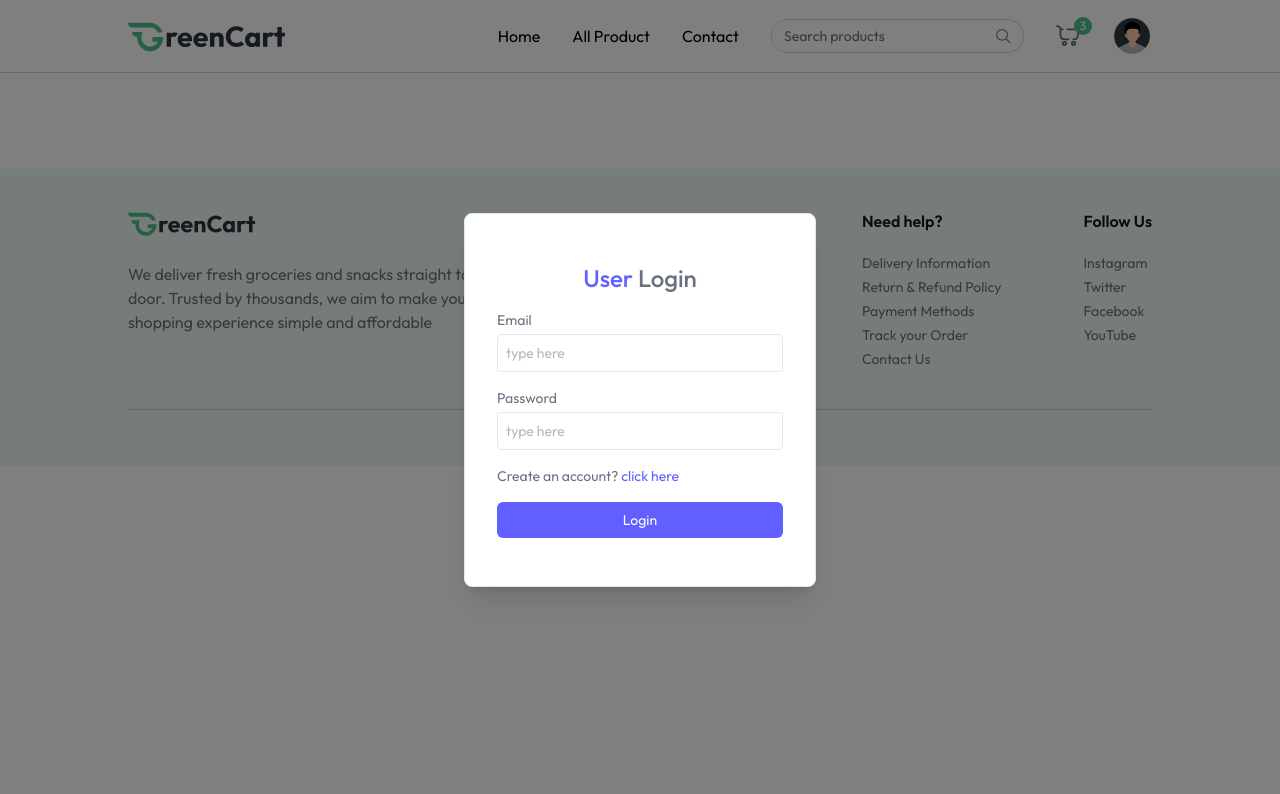
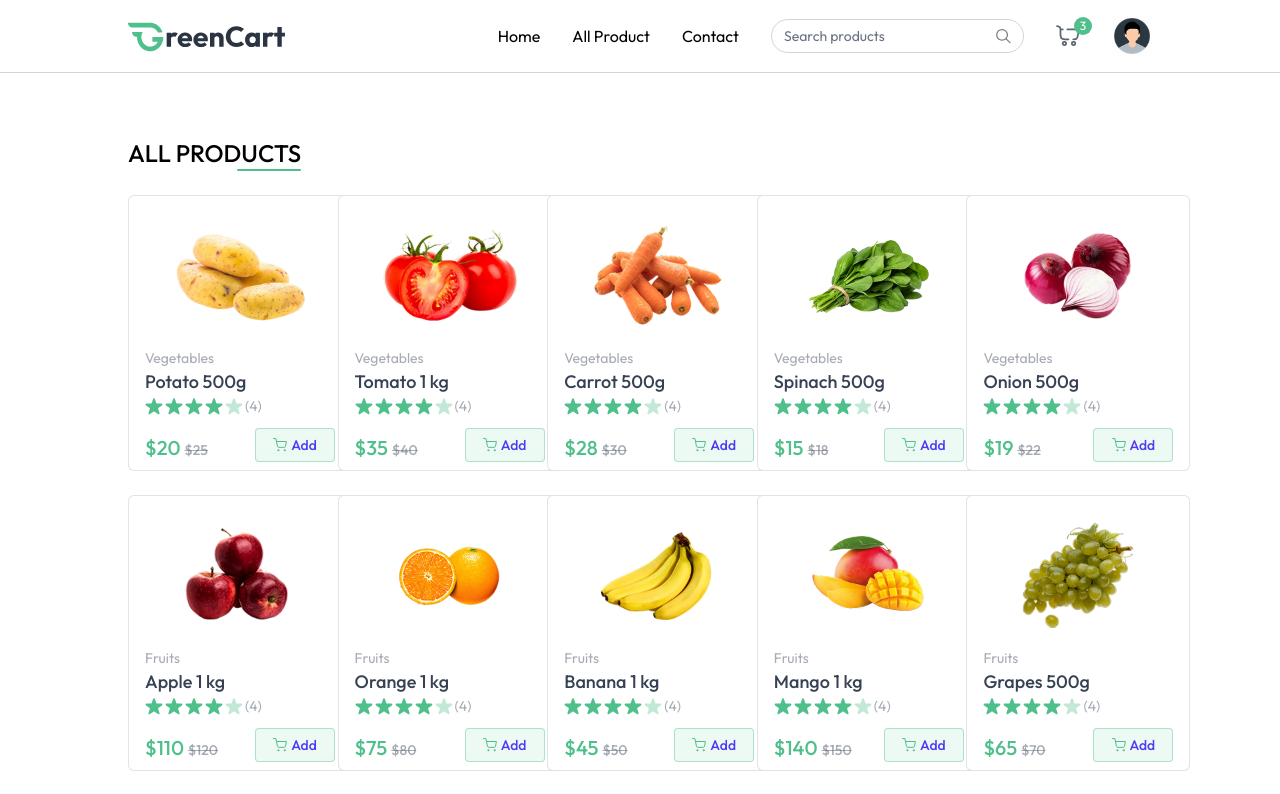
Before and after one commit to Zohirul-Islam/grocery-shope-with-reactjs-and-nodejs, a React app in the folder frontend/: page /products in a window 1280 px wide. Shown: the top 794 px of the page. Built offline with nearby package versions, Linux system fonts and the light colour scheme; the HTML template or start-up script is replaced by a standard one.

Commit message:
all products page done with search

```diff
--- a/frontend/src/App.jsx
+++ b/frontend/src/App.jsx
@@ -8,6 +8,7 @@
 import Footer from "./components/Footer";
 import Login from "./components/Login";
 import { useAppContext } from "./context/AppContext";
+import Allproducts from "./pages/Allproducts";
 
 const App = () => {
   const { showUserLogin } = useAppContext();
@@ -28,6 +29,7 @@
       <div className={`${isSellerPath ? '':'px-6 md:px-16 lg:px-24 xl:px-32'}`}>
         <Routes>
           <Route path="/" element={<Home/>} />
+          <Route path="/products" element={<Allproducts/>} />
         </Routes>
       </div>
       {!isSellerPath && <Footer/>}
--- a/frontend/src/components/Login.jsx
+++ b/frontend/src/components/Login.jsx
@@ -6,12 +6,20 @@
   const [name, setName] = React.useState("");
   const [email, setEmail] = React.useState("");
     const [password, setPassword] = React.useState("");
-    const { setShowUserLogin } = useAppContext();
+    const { setShowUserLogin,setUser } = useAppContext();
+    const submitHandler = (event) => {
+        event.preventDefault();
+        setUser({
+            email: "test@gmail.com",
+            name:"test1"
+        })
+        setShowUserLogin(false)
+    }
   return (
     <div onClick={()=>setShowUserLogin(false)} className="fixed top-0 left-0 bottom-0 right-0 z-30 items-center flex text-sm text-gray-600 bg-black/50">
-      <form className="flex flex-col gap-4 m-auto items-start p-8 py-12 w-80 sm:w-[352px] text-gray-500 rounded-lg shadow-xl border border-gray-200 bg-white">
+      <form onSubmit={submitHandler} onClick={(e)=>e.stopPropagation()} className="flex flex-col gap-4 m-auto items-start p-8 py-12 w-80 sm:w-[352px] text-gray-500 rounded-lg shadow-xl border border-gray-200 bg-white">
         <p className="text-2xl font-medium m-auto">
-          <span className="text-indigo-500">User</span>{" "}
+          <span className="text-primary">User</span>{" "}
           {state === "login" ? "Login" : "Sign Up"}
         </p>
         {state === "register" && (
@@ -21,7 +29,7 @@
               onChange={(e) => setName(e.target.value)}
               value={name}
               placeholder="type here"
-              className="border border-gray-200 rounded w-full p-2 mt-1 outline-indigo-500"
+              className="border border-gray-200 rounded w-full p-2 mt-1 outline-primary"
               type="text"
               required
             />
@@ -33,7 +41,7 @@
             onChange={(e) => setEmail(e.target.value)}
             value={email}
             placeholder="type here"
-            className="border border-gray-200 rounded w-full p-2 mt-1 outline-indigo-500"
+            className="border border-gray-200 rounded w-full p-2 mt-1 outline-primary"
             type="email"
             required
           />
@@ -44,7 +52,7 @@
             onChange={(e) => setPassword(e.target.value)}
             value={password}
             placeholder="type here"
-            className="border border-gray-200 rounded w-full p-2 mt-1 outline-indigo-500"
+            className="border border-gray-200 rounded w-full p-2 mt-1 outline-primary"
             type="password"
             required
           />
@@ -54,7 +62,7 @@
             Already have account?{" "}
             <span
               onClick={() => setState("login")}
-              className="text-indigo-500 cursor-pointer"
+              className="text-primary-dull cursor-pointer"
             >
               click here
             </span>
@@ -70,7 +78,7 @@
             </span>
           </p>
         )}
-        <button className="bg-indigo-500 hover:bg-indigo-600 transition-all text-white w-full py-2 rounded-md cursor-pointer">
+        <button className="bg-primary hover:bg-primary-dull transition-all text-white w-full py-2 rounded-md cursor-pointer">
           {state === "register" ? "Create Account" : "Login"}
         </button>
       </form>
--- a/frontend/src/components/Navbar.jsx
+++ b/frontend/src/components/Navbar.jsx
@@ -1,15 +1,21 @@
-import React, { useState } from "react";
+import React, { useEffect, useState } from "react";
 import { NavLink } from "react-router-dom";
 import { assets } from "../assets/assets";
 import { useAppContext } from "../context/AppContext";
 
 const Navbar = () => {
   const [open, setOpen] = useState(false);
-  const { user, setUser, navigate, setShowUserLogin } = useAppContext();
+  const { user, setUser, navigate, setShowUserLogin,   searchQuary,
+    setSearchQuary } = useAppContext();
   const logout = async () => {
     setUser(null);
     navigate("/");
   };
+  useEffect(() => {
+    if (searchQuary.length > 0) {
+      navigate('/products')
+    }
+  },[searchQuary])
   return (
     <nav className="flex items-center justify-between px-6 md:px-16 lg:px-24 xl:px-32 py-4 border-b border-gray-300 bg-white relative transition-all">
       <NavLink to={"/"} onClick={()=>setOpen(false)}>
@@ -26,6 +32,7 @@
           <input
             className="py-1.5 w-full bg-transparent outline-none placeholder-gray-500"
             type="text"
+            onChange={(e)=>setSearchQuary(e.target.value)}
             placeholder="Search products"
           />
           <img src={assets.search_icon} className="w-4 h-4" alt="search" />
--- a/frontend/src/context/AppContext.jsx
+++ b/frontend/src/context/AppContext.jsx
@@ -11,7 +11,8 @@
   const navigate = useNavigate();
   const [user, setUser] = useState(true);
   const [isSeller, setIsSeller] = useState(null);
-  const [showUserLogin, setShowUserLogin] = useState(true);
+  const [showUserLogin, setShowUserLogin] = useState(false);
+  const [searchQuary,setSearchQuary] = useState({})
   const [products, setProducts] = useState([]);
   const [cartItems, setCartItems] = useState({});
   const currency = import.meta.VITE_CURRENCY;
@@ -64,7 +65,9 @@
     currency,
     updateCartItem,
       addToCart,
-    removeFromCart
+    removeFromCart,
+    searchQuary,
+    setSearchQuary
   };
   useEffect(() => {
     fetchProducts();
--- /dev/null
+++ b/frontend/src/pages/Allproducts.jsx
@@ -0,0 +1,35 @@
+import React, { useEffect, useState } from 'react'
+import { useAppContext } from '../context/AppContext'
+import Productcard from '../components/Productcard';
+
+const Allproducts = () => {
+    const { products,searchQuary } = useAppContext();
+    const [filteredProduct, setFilterProduct] = useState([]);
+
+    useEffect(() => {
+        if (searchQuary.length > 0) {
+            setFilterProduct(products.filter((product)=>product.name.toLowerCase().includes(searchQuary.toLowerCase())))
+        } else {
+            setFilterProduct(products);
+        }
+    },[products,searchQuary])
+  return (
+      <div className='mt-16 flex flex-col'>
+          {/* product header */}
+          <div className='flex flex-col items-end w-max'>
+              <p className='text-2xl font-medium uppercase'>All products</p>
+              <div className='w-16 h-0.5 bg-primary rounded-full'></div>
+          </div>
+          {/* all products */}
+          <div className='grid grid-cols-2 sm:grid-cols-3 md:grid-cols-4 gap-3 md:gap-6 lg:grid-cols-5 mt-6'>
+              {
+                  filteredProduct.filter((product) => product.inStock).map((item, index) => (
+                      <Productcard key={index} product={item}/>
+                  ))
+              }
+          </div>
+    </div>
+  )
+}
+
+export default Allproducts
```
